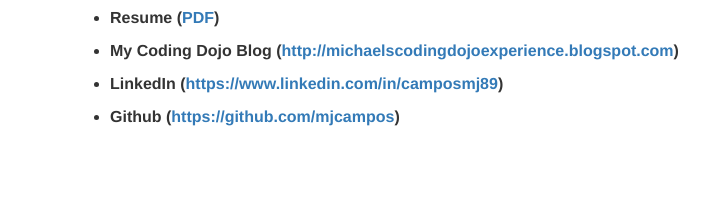
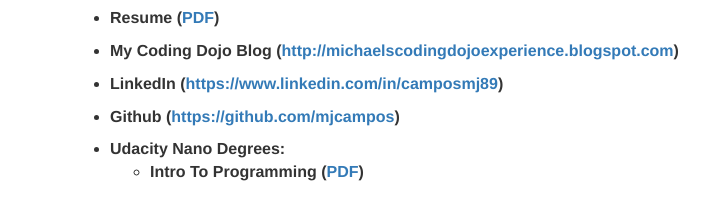
Before and after one commit to mjcampos/Profile-Page, a website: page public/links.html in a window 1280 px wide. Shown: the part 144-364 px from the top of the page, without its empty margins (0-728 px from the left). Drawn offline with nearby package versions, Linux system fonts and the light colour scheme.

Commit message:
Added info on Udacity and included PDF of nanodegree

```diff
--- a/public/links.html
+++ b/public/links.html
@@ -46,6 +46,11 @@
 				<li>My Coding Dojo Blog (<a target="_blank" href="http://michaelscodingdojoexperience.blogspot.com">http://michaelscodingdojoexperience.blogspot.com</a>)</li>
 				<li>LinkedIn (<a target="_blank" href="https://www.linkedin.com/in/camposmj89">https://www.linkedin.com/in/camposmj89</a>)</li>
 				<li>Github (<a target="_blank" href="https://github.com/mjcampos">https://github.com/mjcampos</a>)</li>
+				<li>Udacity Nano Degrees:
+					<ul class="links">
+						<li>Intro To Programming (<a target="_blank" href="assets/ipnd.pdf">PDF</a>)</li>
+					</ul>
+				</li>
 			</ul>
 		</div>
 	</body>
```
Also changed, not shown: public/index.html (+1 -0 lines), 1 other file.
